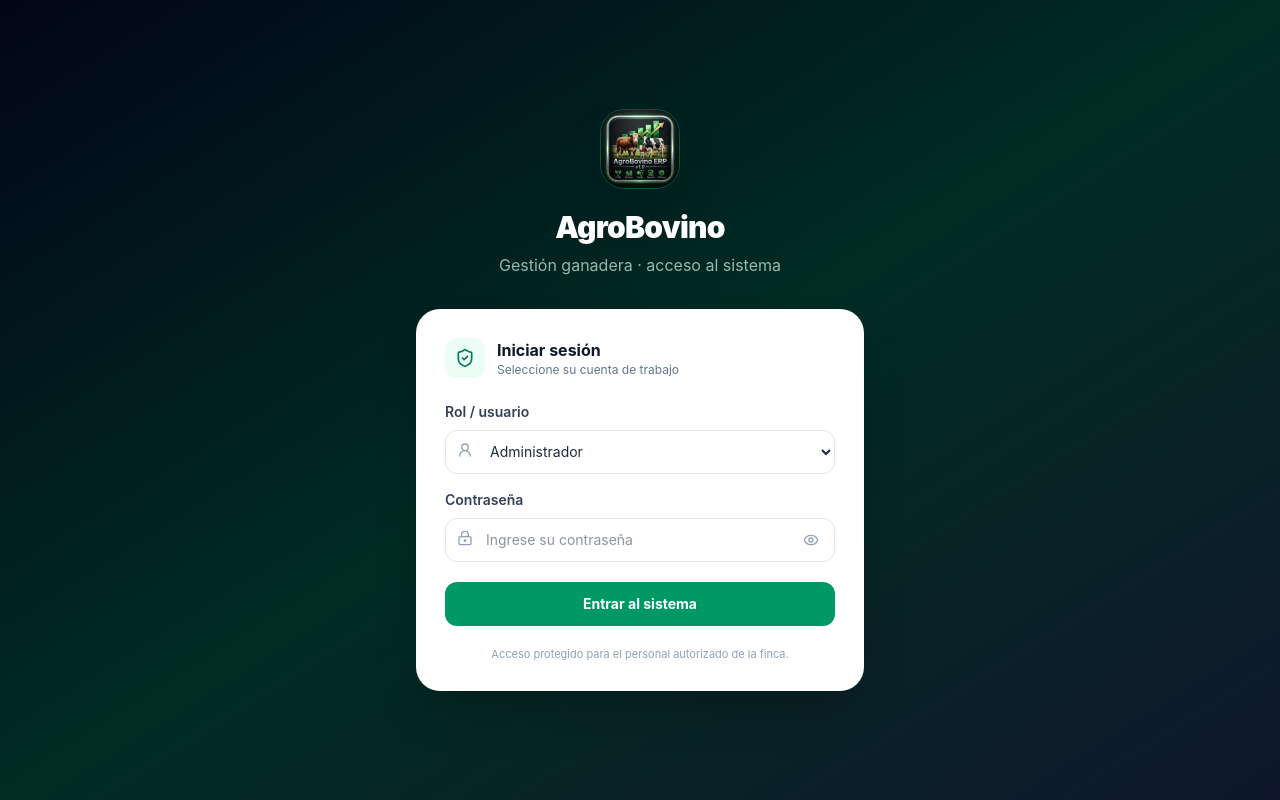
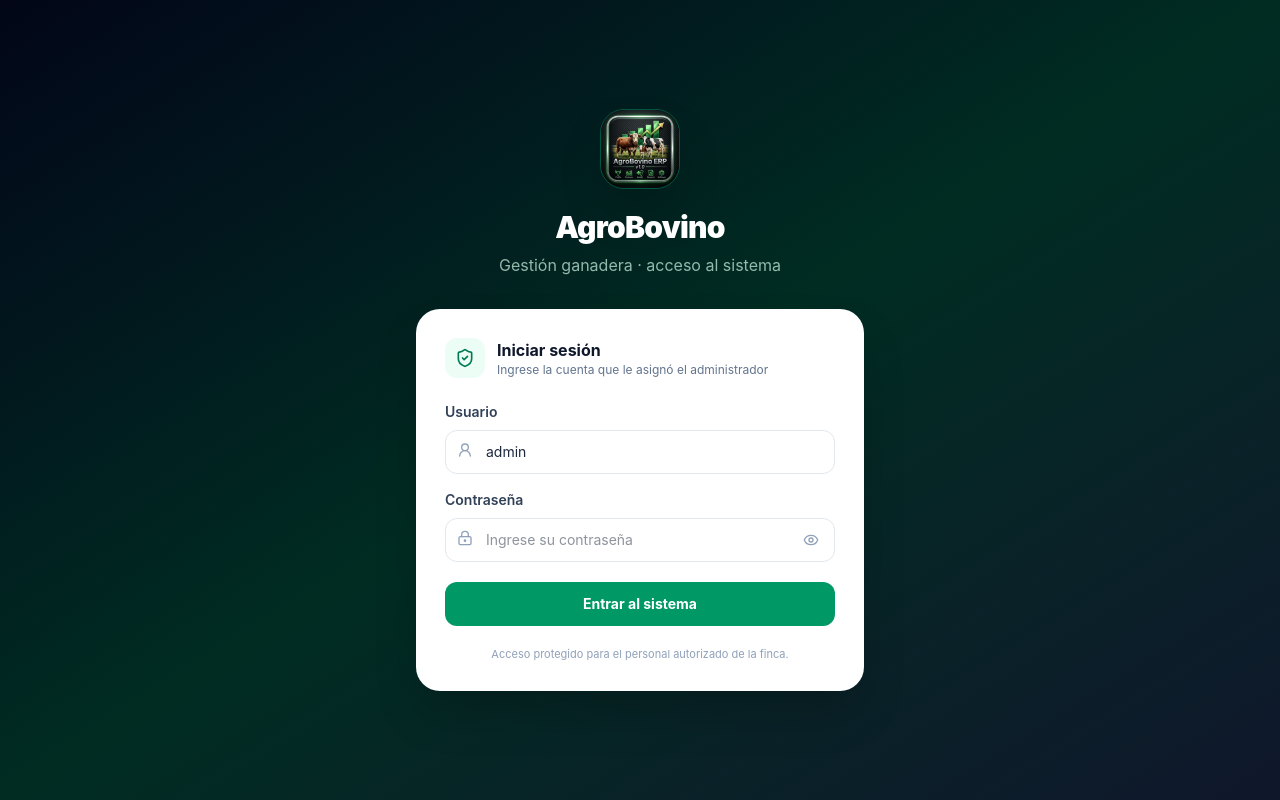
Before and after one commit to fenixlife1978/AgroBovino, a React (Vite) app: page / in a window 1280 px wide. Built offline with nearby package versions, Linux system fonts and the light colour scheme; no server answers.

Commit message:
fix: allow login with any administrator-created username

```diff
--- a/src/components/auth/LoginPage.tsx
+++ b/src/components/auth/LoginPage.tsx
@@ -42,21 +42,21 @@ export const LoginPage: React.FC<LoginPageProps> = ({ onAuthenticated }) => {
             <div className="p-2.5 rounded-xl bg-emerald-50 text-emerald-700"><ShieldCheck className="w-5 h-5" /></div>
             <div>
               <h2 className="font-bold text-slate-900">Iniciar sesión</h2>
-              <p className="text-xs text-slate-500">Seleccione su cuenta de trabajo</p>
+              <p className="text-xs text-slate-500">Ingrese la cuenta que le asignó el administrador</p>
             </div>
           </div>
 
-          <label className="block text-sm font-semibold text-slate-700 mb-2">Rol / usuario</label>
+          <label className="block text-sm font-semibold text-slate-700 mb-2">Usuario</label>
           <div className="relative mb-4">
             <UserRound className="absolute left-3 top-3 w-4 h-4 text-slate-400" />
-            <select
+            <input
               value={username}
-              onChange={(e) => setUsername(e.target.value)}
+              onChange={(e) => setUsername(e.target.value.toLowerCase())}
+              placeholder="Ingrese su usuario"
+              autoComplete="username"
               className="w-full h-11 rounded-xl border border-slate-200 pl-10 pr-3 bg-white text-sm outline-none focus:ring-2 focus:ring-emerald-500/30 focus:border-emerald-500"
-            >
-              <option value="admin">Administrador</option>
-              <option value="vaquero">Vaquero</option>
-            </select>
+              required
+            />
           </div>
 
           <label className="block text-sm font-semibold text-slate-700 mb-2">Contraseña</label>
```
